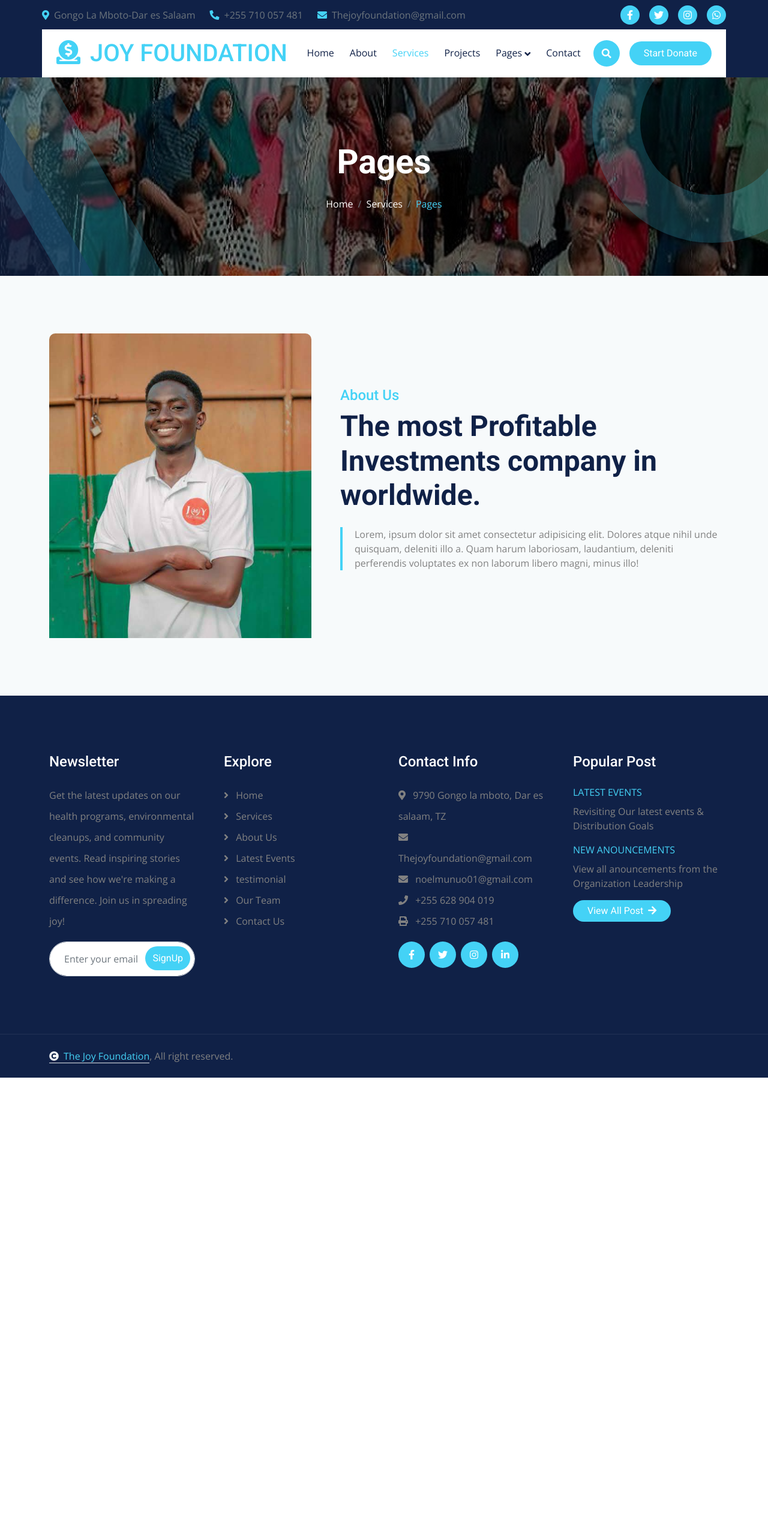
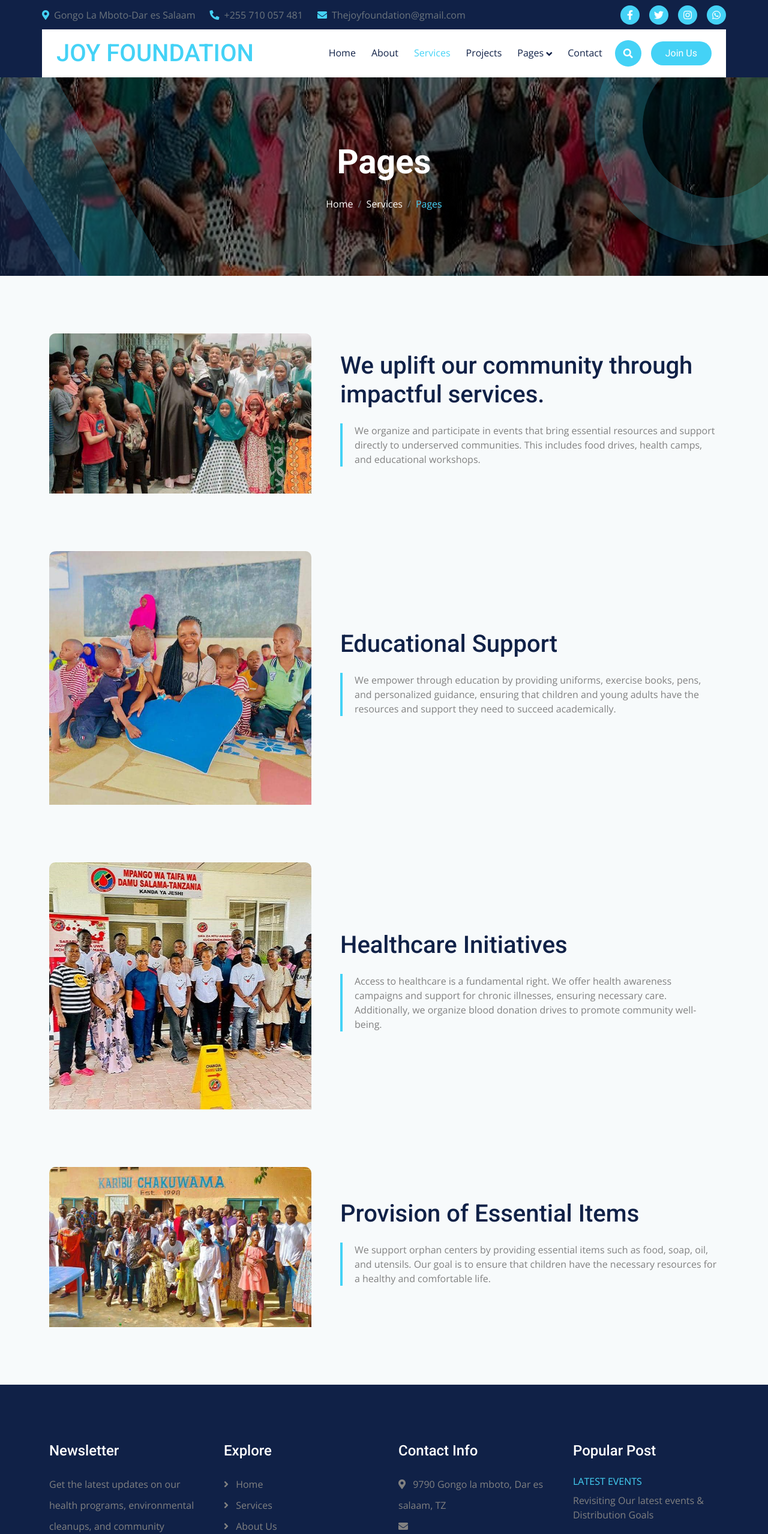
Before and after one commit to thejoyfoundation/web, a plain HTML site: page servicereadmore.html in a window 1280 px wide. Shown: the top 2558 px of the page at 60% size. Before the commit the page ends 1797 px from the top, so only its background shows below. Drawn offline with nearby package versions, Linux system fonts and the light colour scheme.

Commit message:
Add files via upload

```diff
--- a/servicereadmore.html
+++ b/servicereadmore.html
@@ -77,7 +77,7 @@
         <div class="container px-0">
             <nav class="navbar navbar-expand-lg navbar-dark bg-white py-3 px-4">
                 <a href="index.html" class="navbar-brand p-0">
-                    <h1 class="text-primary m-0"><i class="fas fa-donate me-3"></i>JOY FOUNDATION</h1>
+                    <h1 class="text-primary m-0">JOY FOUNDATION</h1>
                     <!-- <img src="img/logo.png" alt="Logo"> -->
                 </a>
                 <button class="navbar-toggler" type="button" data-bs-toggle="collapse" data-bs-target="#navbarCollapse">
@@ -103,7 +103,7 @@
                     </div>
                     <div class="d-flex align-items-center flex-nowrap pt-xl-0">
                         <button class="btn btn-primary btn-md-square mx-2" data-bs-toggle="modal" data-bs-target="#searchModal"><i class="fas fa-search"></i></button>
-                        <a href="#" class="btn btn-primary rounded-pill text-white py-2 px-4 ms-2 flex-wrap flex-sm-shrink-0">Start Donate</a>
+                        <a href="join.html" class="btn btn-primary rounded-pill text-white py-2 px-4 ms-2 flex-wrap flex-sm-shrink-0">Join Us</a>
                     </div>
                 </div>
             </nav>
@@ -145,25 +145,79 @@
     </div>
     <!-- Header End -->
 
-        <!-- About Start -->
+        <!-- Service pages start-->
         <div class="container-fluid about bg-light py-5">
             <div class="container py-5">
                 <div class="row g-5 align-items-center">
                     <div class="col-lg-6 col-xl-5 wow fadeInLeft" data-wow-delay="0.1s">
                         <div class="about-img">
-                            <img src="img/kamee.jpg" class="img-fluid w-100 rounded-top bg-white" alt="Image">
+                            <img src="img/watoto.jpg" class="img-fluid w-100 rounded-top bg-white" alt="Image">
                         </div>
                     </div>
                     <div class="col-lg-6 col-xl-7 wow fadeInRight" data-wow-delay="0.3s">
-                        <h4 class="text-primary">About Us</h4>
-                        <h1 class="display-5 mb-4">The most Profitable Investments company in worldwide.</h1>
-                        <p class="text ps-4 mb-4">Lorem, ipsum dolor sit amet consectetur adipisicing elit. Dolores atque nihil unde quisquam, deleniti illo a. Quam harum laboriosam, laudantium, deleniti perferendis voluptates ex non laborum libero magni, minus illo!
+                        <h4 class="text-primary"></h4>
+                        <h1 class="display-11 mb-4">We uplift our community through impactful services.</h1>
+                        <p class="text ps-4 mb-4">We organize and participate in events that bring essential resources and support directly to underserved communities.
+                            This includes food drives, health camps, and educational workshops.
+                        </p>
+
+
+                    </div>
+                </div>
+            </div>
+
+            <div class="container py-5">
+                <div class="row g-5 align-items-center">
+                    <div class="col-lg-6 col-xl-5 wow fadeInLeft" data-wow-delay="0.1s">
+                        <div class="about-img">
+                            <img src="img/education.jpg" class="img-fluid w-100 rounded-top bg-white" alt="Image">
+                        </div>
+                    </div>
+                    <div class="col-lg-6 col-xl-7 wow fadeInRight" data-wow-delay="0.3s">
+                        <h4 class="text-primary"></h4>
+                        <h1 class="display-11 mb-4">Educational Support</h1>
+                        <p class="text ps-4 mb-4">We empower through education by providing uniforms, exercise books, pens, and personalized guidance, ensuring that
+                            children and young adults have the resources and support they need to succeed academically.
+                        </p>
+                    </div>
+                </div>
+            </div>
+
+            <div class="container py-5">
+                <div class="row g-5 align-items-center">
+                    <div class="col-lg-6 col-xl-5 wow fadeInLeft" data-wow-delay="0.1s">
+                        <div class="about-img">
+                            <img src="img/healthy.jpg" class="img-fluid w-100 rounded-top bg-white" alt="Image">
+                        </div>
+                    </div>
+                    <div class="col-lg-6 col-xl-7 wow fadeInRight" data-wow-delay="0.3s">
+                        <h4 class="text-primary"></h4>
+                        <h1 class="display-11 mb-4">Healthcare Initiatives</h1>
+                        <p class="text ps-4 mb-4">Access to healthcare is a fundamental right. We offer health awareness campaigns and support for chronic illnesses, ensuring necessary care.
+                            Additionally, we organize blood donation drives to promote community well-being.
+                        </p>
+                    </div>
+                </div>
+            </div>
+
+            <div class="container py-5">
+                <div class="row g-5 align-items-center">
+                    <div class="col-lg-6 col-xl-5 wow fadeInLeft" data-wow-delay="0.1s">
+                        <div class="about-img">
+                            <img src="img/item.jpg" class="img-fluid w-100 rounded-top bg-white" alt="Image">
+                        </div>
+                    </div>
+                    <div class="col-lg-6 col-xl-7 wow fadeInRight" data-wow-delay="0.3s">
+                        <h4 class="text-primary"></h4>
+                        <h1 class="display-11 mb-4">Provision of Essential Items</h1>
+                        <p class="text ps-4 mb-4">We support orphan centers by providing essential items such as food, soap, oil, and utensils.
+                            Our goal is to ensure that children have the necessary resources for a healthy and comfortable life.
                         </p>
                     </div>
                 </div>
             </div>
         </div>
-        <!-- About End -->
+        <!-- service pages End -->
 
          <!-- Footer Start -->
          <div class="container-fluid footer py-5 wow fadeIn" data-wow-delay="0.2s">
@@ -236,7 +290,7 @@
             <div class="container">
                 <div class="row g-4 align-items-center">
                     <div class="col-md-6 text-center text-md-start mb-md-0">
-                        <span class="text-body"><a href="#" class="border-bottom text-primary"><i class="fas fa-copyright text-light me-2"></i>The Joy Foundation</a>, All right reserved.</span>
+                        <span class="text-body"><i class="fas fa-copyright text-light me-2"></i>The Joy Foundation All right reserved.</span>
                     </div>
 
                 </div>
--- /dev/null
+++ b/stylezz.css
@@ -0,0 +1,74 @@
+*{
+    margin: 0;
+    padding: 0;
+    box-sizing: border-box;
+    font-family: sans-serif;
+}
+
+.container{
+    width: 100%;
+    height: 100vh;
+    background: #3c5077;
+    display: flex;
+    align-items: center;
+    justify-content: center;
+}
+
+.btn{
+    padding: 10px 60px;
+    background: #fff;
+    border: 0;
+    outline: none;
+    cursor: pointer;
+    font-size: 22px;
+    font-weight: 500;
+    border-radius: 30px  ;
+}
+
+.popup{
+    width: 400px;
+    background: #fff;
+    border-radius: 6px;
+    position: absolute;
+    top: 0%;
+    left: 50%;
+    transform: translate(-50%, -50%) scale(0.1 );
+    text-align: center;
+    padding: 0 30px 30px;
+    color: #333;
+    visibility: hidden;
+    transition: transform 0.4s, top 0.4s ;
+}
+
+.open-popup{
+    visibility: visible;
+    top:50%;
+    transform: translate(-50%, -50%) scale(1);
+}
+
+.popup img{
+    width: 100px;
+    margin-top: -50px;
+    border-radius: 50%;
+    box-shadow: 0 2px 5px rgba(0, 0, 0, 0.8);
+}
+
+.popup h2{
+    font-size: 38px;
+    font-weight: 500;
+    margin: 30px 0 10px;
+}
+
+.popup button{
+    width: 100%;
+    margin-top: 50px;
+    padding: 10px 0;
+    background: #6fd649;
+    color: #fff;
+    border: 0;
+    outline: none;
+    font-size: 18px;
+    border-radius: 4px;
+    cursor: pointer;
+    box-shadow: 0 2px 5px rgba(0, 0, 0, 0.4);
+}
```
Also changed, not shown: service.html (+4 -4 lines), thanks.html (added, +34 -0 lines).
